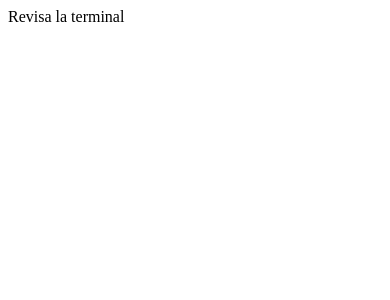
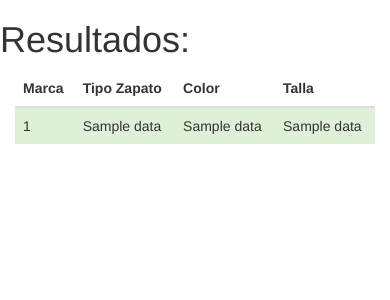
Before and after one commit to Fabianzb98/Cursos-Impartidos, a Flask app: template Curso-Flask-Redi/WebApp/templates/results.html in a window 390 px wide. Shown: the top 300 px of the page. Run offline with Flask 2, Linux system fonts and the light colour scheme; the template is opened without the code that fills it: most values are stand-ins (such as "Sample title", 1, 10 or a date in 2020); some libraries are stand-ins or nearby versions.

Commit message:
Last-Class

```diff
--- a/Curso-Flask-Redi/WebApp/run.py
+++ b/Curso-Flask-Redi/WebApp/run.py
@@ -1,24 +1,25 @@
+from distutils.log import debug
 from flask import Flask, request, render_template, flash, jsonify, redirect, url_for
 import json
 import mysql.connector
 from mysql.connector import errorcode
 
-# #CONEXION A BASE DE DATOS
-# try:
-#   cnx = mysql.connector.connect(user='root',password='',host='localhost',database='curso')
-# except mysql.connector.Error as err:
-#   if err.errno == errorcode.ER_ACCESS_DENIED_ERROR:
-#     print("error de usuario o contraseña")
-#   elif err.errno == errorcode.ER_BAD_DB_ERROR:
-#     print("No existe la base de datos")
-#   else:
-#     print(err)
-# else:
-#   print('Conexion Exitosa')
-#   cnx.close()
+#CONEXION A BASE DE DATOS
+try:
+  cnx = mysql.connector.connect(user='root',password='',host='localhost',database='curso')
+except mysql.connector.Error as err:
+  if err.errno == errorcode.ER_ACCESS_DENIED_ERROR:
+    print("error de usuario o contraseña")
+  elif err.errno == errorcode.ER_BAD_DB_ERROR:
+    print("No existe la base de datos")
+  else:
+    print(err)
+else:
+  print('Conexion Exitosa')
+  cnx.close()
 
-# cnx = mysql.connector.connect(user='root',password='',host='localhost',database='curso')
-# mycursor = cnx.cursor()
+cnx = mysql.connector.connect(user='root',password='',host='localhost',database='curso')
+mycursor = cnx.cursor()
 
 app = Flask(__name__)
 
@@ -38,12 +39,25 @@ def search():
 def contact():
     return render_template('/contact.html')
 
-@app.route("/results",  methods = ['POST'])
+@app.route('/ejemplo')
+def ejemplo():
+    mycursor.execute('SELECT * FROM zapatos')
+    data = mycursor.fetchall()
+    print(data)
+    return render_template('results.html', lista = data)
+
+@app.route("/results",  methods = ['GET','POST'])
 def results():
     if request.method == 'POST':
-        project = request.form.get('marca')
-        print(project)
+        marca = request.form.get('marca')
 
-    return render_template('/results.html')
+    sentence = "SELECT * FROM zapatos WHERE marca = " + "'" + marca + "';"
+    mycursor.execute(sentence)
 
-app.run()
+    data = mycursor.fetchall()
+    print(data)
+    return render_template('/results.html', lista = data)
+
+
+
+app.run(debug=True)
--- a/Curso-Flask-Redi/WebApp/templates/results.html
+++ b/Curso-Flask-Redi/WebApp/templates/results.html
@@ -1 +1,39 @@
-Revisa la terminal
+<!DOCTYPE html>
+<html lang="en">
+<head>
+  <title>Bootstrap Example</title>
+  <meta charset="utf-8">
+  <meta name="viewport" content="width=device-width, initial-scale=1">
+  <link rel="stylesheet" href="https://maxcdn.bootstrapcdn.com/bootstrap/3.4.1/css/bootstrap.min.css">
+  <script src="https://ajax.googleapis.com/ajax/libs/jquery/3.5.1/jquery.min.js"></script>
+  <script src="https://maxcdn.bootstrapcdn.com/bootstrap/3.4.1/js/bootstrap.min.js"></script>
+</head>
+
+<body>
+<h1>Resultados: </h1>
+
+    <div class="container">
+       <table class="table">
+        <thead>
+          <tr>
+            <th>Marca</th>
+            <th>Tipo Zapato</th>
+            <th>Color</th>
+            <th>Talla</th>
+          </tr>
+        </thead>
+        <tbody>
+        {% for data in lista %}
+          <tr class="success">
+            <td>{{data.0}}</td>
+            <td>{{data.1}}</td>
+            <td>{{data.2}}</td>
+            <td>{{data.3}}</td>
+          </tr>
+        {% endfor %}
+        </tbody>
+      </table>
+    </div>
+
+    </body>
+    </html>
```
Also changed, not shown: Curso-Flask-Redi/WebApp/templates/search.html (+5 -6 lines), Curso-Flask-Redi/webExample/server.py (added, +16 -0 lines), Curso-Flask-Redi/webExample/templates/form.html (added, +23 -0 lines), Nuevo documento de texto.txt (added).
